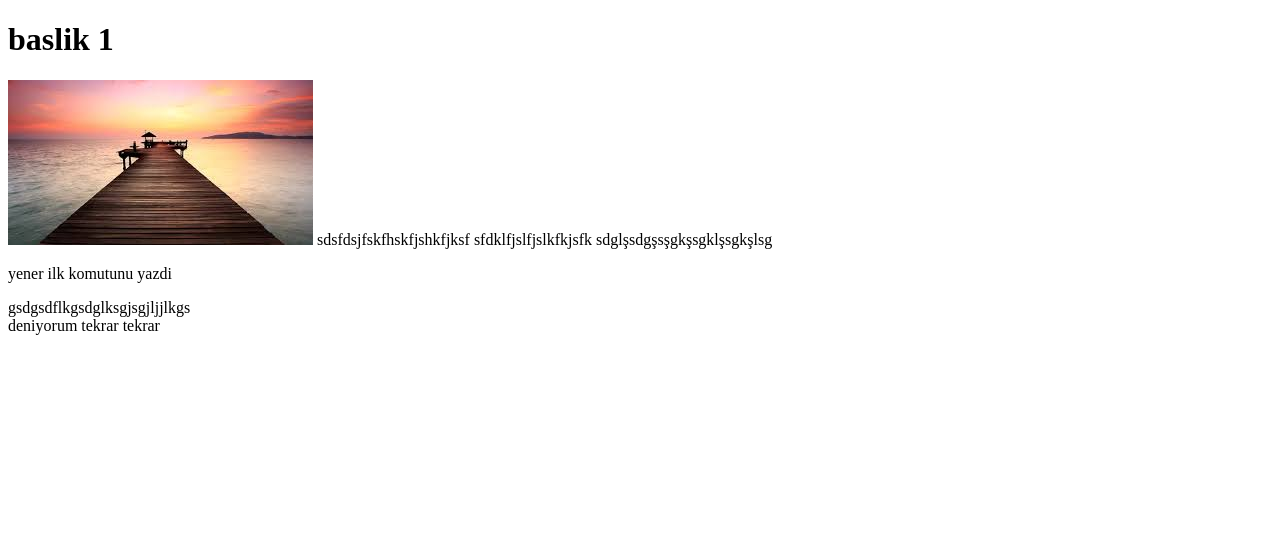
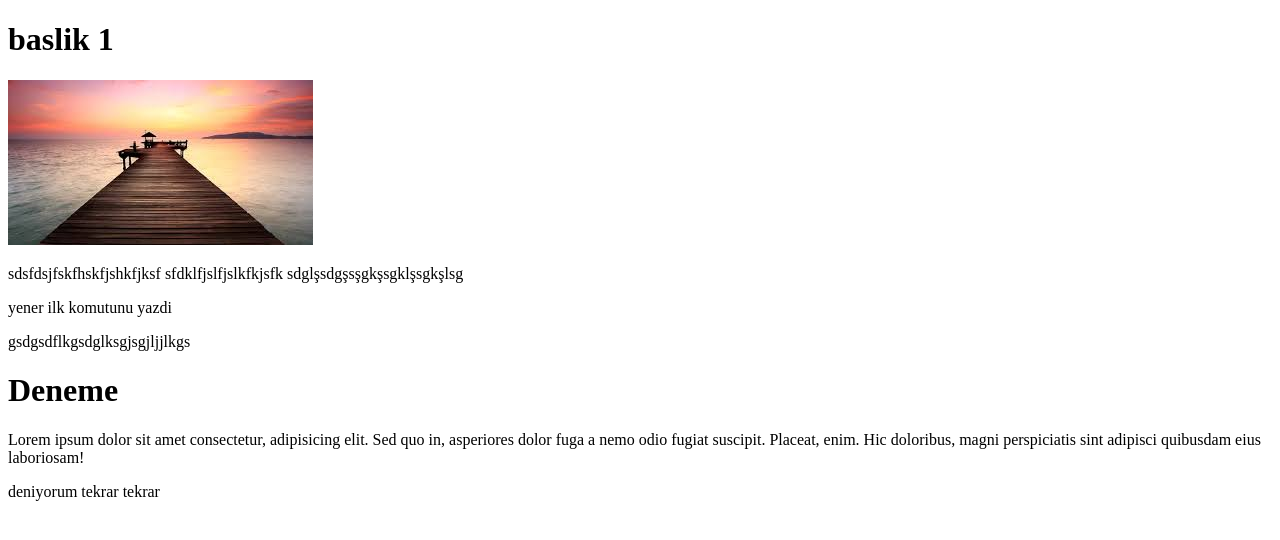
Before and after one commit to yener1980/Goit, a plain HTML site: page index.html in a window 1280 px wide. Drawn offline with Linux system fonts and the light colour scheme.

Commit message:
h1 baslık ekledim ve p tagi kullandım.

```diff
--- a/index.html
+++ b/index.html
@@ -6,19 +6,26 @@
     <title>Document</title>
   </head>
   <body>
+    <h1>baslik 1</h1>
 
-     <h1> baslik 1</h1>
+    <img src="/GoIt/img/resim1.jpg" alt="Manzara resmi 1" \ />
 
-     <img src="/GoIt/img/resim1.jpg" alt="Manzara resmi 1"
+    <p>
+      sdsfdsjfskfhskfjshkfjksf sfdklfjslfjslkfkjsfk sdglşsdgşsşgkşsgklşsgkşlsg
+    </p>
 
-    </p> sdsfdsjfskfhskfjshkfjksf  sfdklfjslfjslkfkjsfk sdglşsdgşsşgkşsgklşsgkşlsg </p>
+    <p>yener ilk komutunu yazdi</p>
 
-    <p> yener ilk komutunu yazdi </p>
+    <section>gsdgsdflkgsdglksgjsgjljjlkgs</section>
 
-    <section> gsdgsdflkgsdglksgjsgjljjlkgs </section>
+    <h1>Deneme</h1>
 
+    <p>
+      Lorem ipsum dolor sit amet consectetur, adipisicing elit. Sed quo in,
+      asperiores dolor fuga a nemo odio fugiat suscipit. Placeat, enim. Hic
+      doloribus, magni perspiciatis sint adipisci quibusdam eius laboriosam!
+    </p>
 
-    <div> deniyorum tekrar tekrar </div>
-
-    </body>
+    <div>deniyorum tekrar tekrar</div>
+  </body>
 </html>
```
